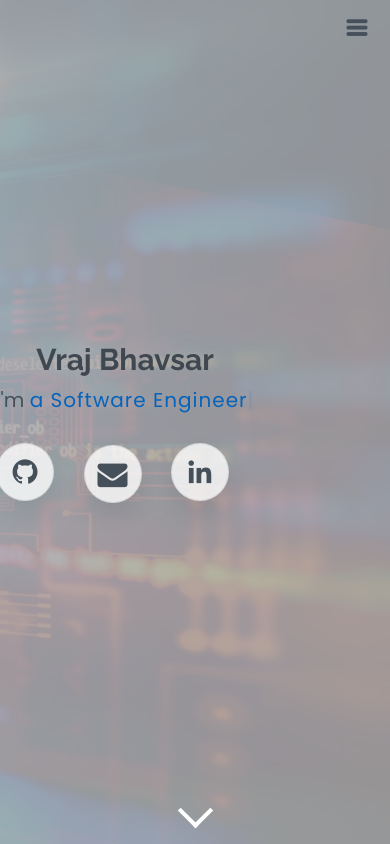
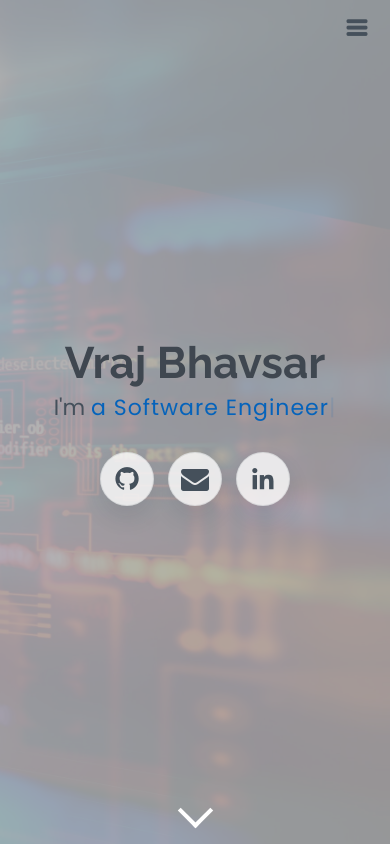
Before and after one commit to vraj137/vraj137.github.io, a website with bundled scripts: page index.html in a window 390 px wide. Shown: the top 844 px of the page. Built offline with nearby package versions, Linux system fonts and the light colour scheme; files whose address does not match are found by name.

Commit message:
fix: styling adjustment

```diff
--- a/assets/css/style.css
+++ b/assets/css/style.css
@@ -349,16 +349,10 @@ h1, h2, h3, h4, h5, h6 {
 
 #hero {
   width: 100%;
-  height: 100vh;
+  min-height: 100vh;
   background: url("../img/main-background.jpg") top right no-repeat;
   background-size: cover;
   position: relative;
-}
-
-@media (min-width: 992px) {
-  #hero {
-    padding-left: 150px;
-  }
 }
 
 #hero:before {
@@ -373,9 +367,9 @@ h1, h2, h3, h4, h5, h6 {
 
 #hero h1 {
   margin: 0;
-  font-size: 70px;
+  font-size: clamp(44px, 8vw, 70px);
   font-weight: 800;
-  line-height: 56px;
+  line-height: 1.05;
   color: #3f4750;
   text-align: center;
 }
@@ -384,7 +378,7 @@ h1, h2, h3, h4, h5, h6 {
   color: #45505b;
   margin-top: 15px;
   margin-left: 0;
-  font-size: 28px;
+  font-size: clamp(22px, 3.6vw, 28px);
   font-family: "Poppins", sans-serif;
   text-align: center;
 }
@@ -400,13 +394,17 @@ h1, h2, h3, h4, h5, h6 {
   justify-content: flex-start;
   align-items: center;
   width: 100%;
-  transform: translateX(-70px);
+  padding: 0 24px;
 }
 
 #hero .social-links {
   margin-top: 15px;
   margin-left: 0;
   text-align: center;
+  display: flex;
+  flex-wrap: wrap;
+  justify-content: center;
+  gap: 20px;
 }
 
 #hero .social-links a {
@@ -416,7 +414,7 @@ h1, h2, h3, h4, h5, h6 {
   justify-content: center;
   color: #45505b;
   line-height: 1;
-  margin-right: 25px;
+  margin-right: 0;
   width: 58px;
   height: 58px;
   border-radius: 50%;
@@ -439,15 +437,34 @@ h1, h2, h3, h4, h5, h6 {
 @media (max-width: 992px) {
   #hero {
     text-align: center;
+    padding-left: 0;
   }
   #hero h1 {
-    font-size: 30px;
-    line-height: 36px;
+    line-height: 1.08;
   }
   #hero p {
     margin-top: 10px;
-    font-size: 20px;
     line-height: 24px;
+  }
+}
+
+@media (max-width: 576px) {
+  #hero {
+    min-height: 100svh;
+  }
+
+  .flex-container {
+    padding: 0 18px;
+  }
+
+  #hero .social-links {
+    gap: 14px;
+  }
+
+  #hero .social-links a {
+    width: 54px;
+    height: 54px;
+    font-size: 28px;
   }
 }
 
@@ -467,7 +484,7 @@ section {
 
 .section-title h2 {
   font-size: 35px;
-  margin-right: 100px;
+  margin-right: 0;
   font-weight: bold;
   text-transform: uppercase;
   margin-bottom: 20px;
@@ -751,6 +768,12 @@ section {
   margin-bottom: 0;
 }
 
+@media (max-width: 991px) {
+  .about-layout {
+    row-gap: 24px;
+  }
+}
+
 @media (max-width: 767px) {
   .about-photo-column {
     margin-bottom: 24px;
@@ -805,7 +828,7 @@ section {
 }
 
 .portfolio-wrap {
-  left: -50px;
+  left: 0;
 }
 
 
@@ -846,6 +869,12 @@ section {
   overflow: hidden;
   z-index: 1;
   background: rgba(69, 80, 91, 0.8);
+}
+
+.portfolio .portfolio-wrap img {
+  display: block;
+  width: 100%;
+  height: auto;
 }
 
 .portfolio .portfolio-wrap::before {
@@ -963,7 +992,7 @@ section {
 # Contact
 --------------------------------------------------------------*/
 .contact .info {
-  width: 190%;
+  width: 100%;
   background: #fff;
 }
 
@@ -1095,6 +1124,12 @@ section {
 
 }
 
+@media (max-width: 991px) {
+  .contact .info {
+    margin-bottom: 30px;
+  }
+}
+
 @-webkit-keyframes animate-loading {
   0% {
     transform: rotate(0deg);
```
